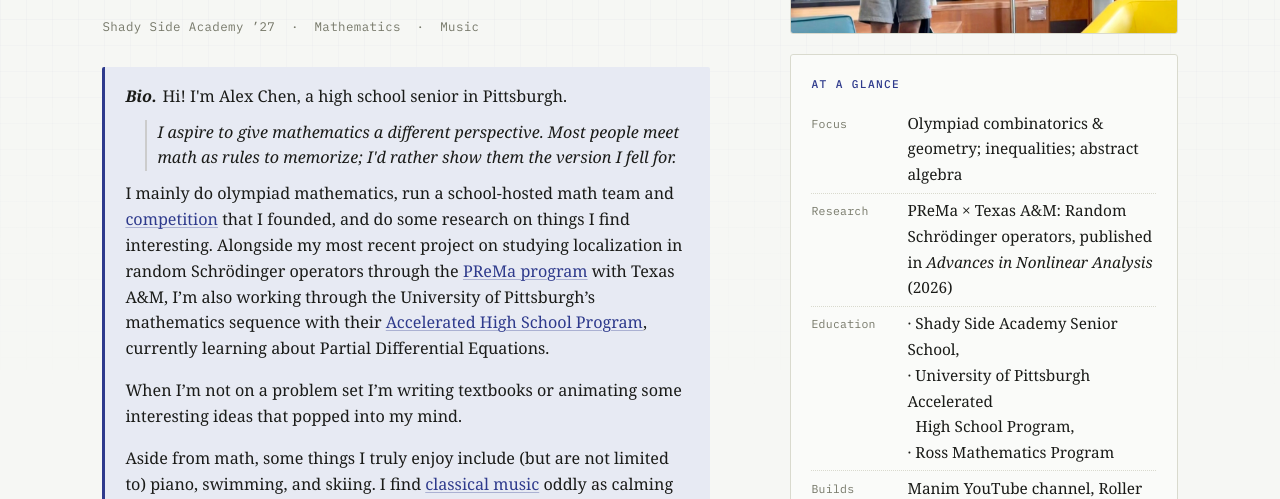
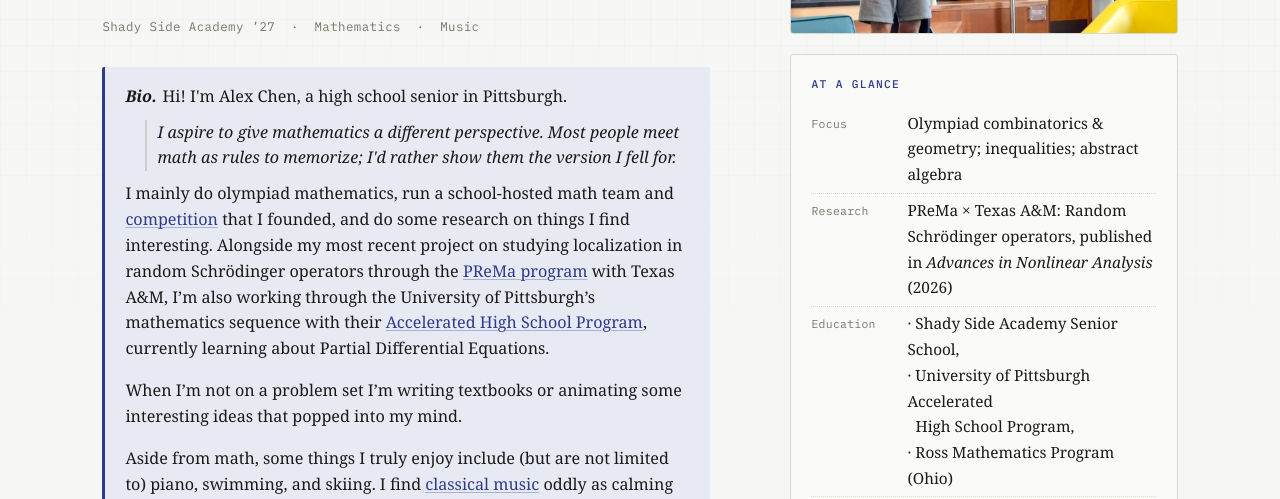
Before and after one commit to alexanderbchen/alexanderbchen.github.io, a plain HTML site: page index.html in a window 1280 px wide. Shown: the part 373-872 px from the top of the page. Drawn offline with nearby package versions, Linux system fonts and the light colour scheme; a web font is replaced by a local one.

Commit message:
Add files via upload

```diff
--- a/index.html
+++ b/index.html
@@ -72,7 +72,7 @@
             <ul class="facts">
               <li><span class="k">Focus</span><span>Olympiad combinatorics &amp; geometry; inequalities; abstract algebra</span></li>
               <li><span class="k">Research</span><span>PReMa &times; Texas A&amp;M: Random Schr&ouml;dinger operators, published in <i>Advances in Nonlinear Analysis</i> (2026)</span></li>
-              <li><span class="k">Education</span><span>&middot; Shady Side Academy Senior School, <br> &middot; University of Pittsburgh Accelerated <br> &nbsp; High School Program, <br> &middot; Ross Mathematics Program</span></li>
+              <li><span class="k">Education</span><span>&middot; Shady Side Academy Senior School, <br> &middot; University of Pittsburgh Accelerated <br> &nbsp; High School Program, <br> &middot; Ross Mathematics Program (Ohio)</span></li>
               <li><span class="k">Builds</span><span>Manim YouTube channel, Roller Coaster Data Analysis, SSAMO school-hosted olympiad competition</span></li>
               <li><span class="k">Projects</span><span>Calc III &amp; ARC series Textbooks, number theory and abstract algebra course during club team meetings</span></li>
             </ul>
```
